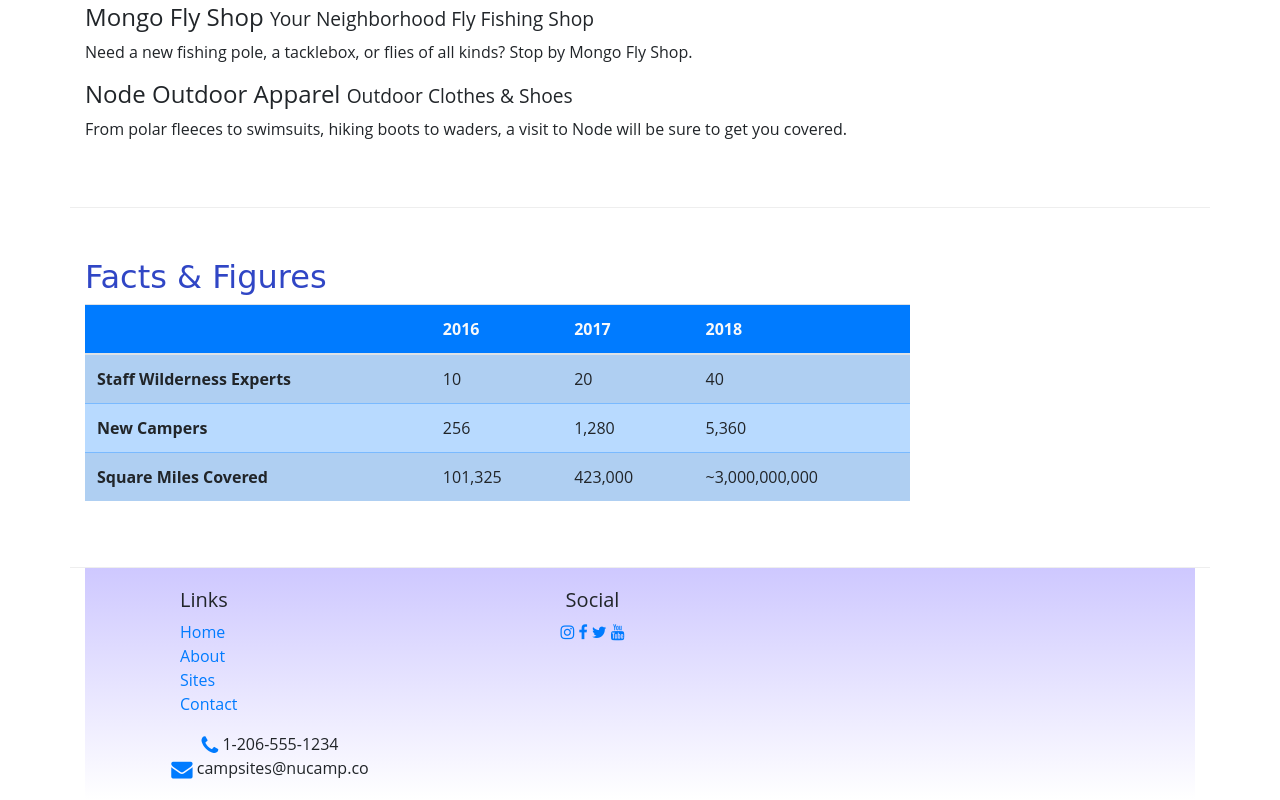
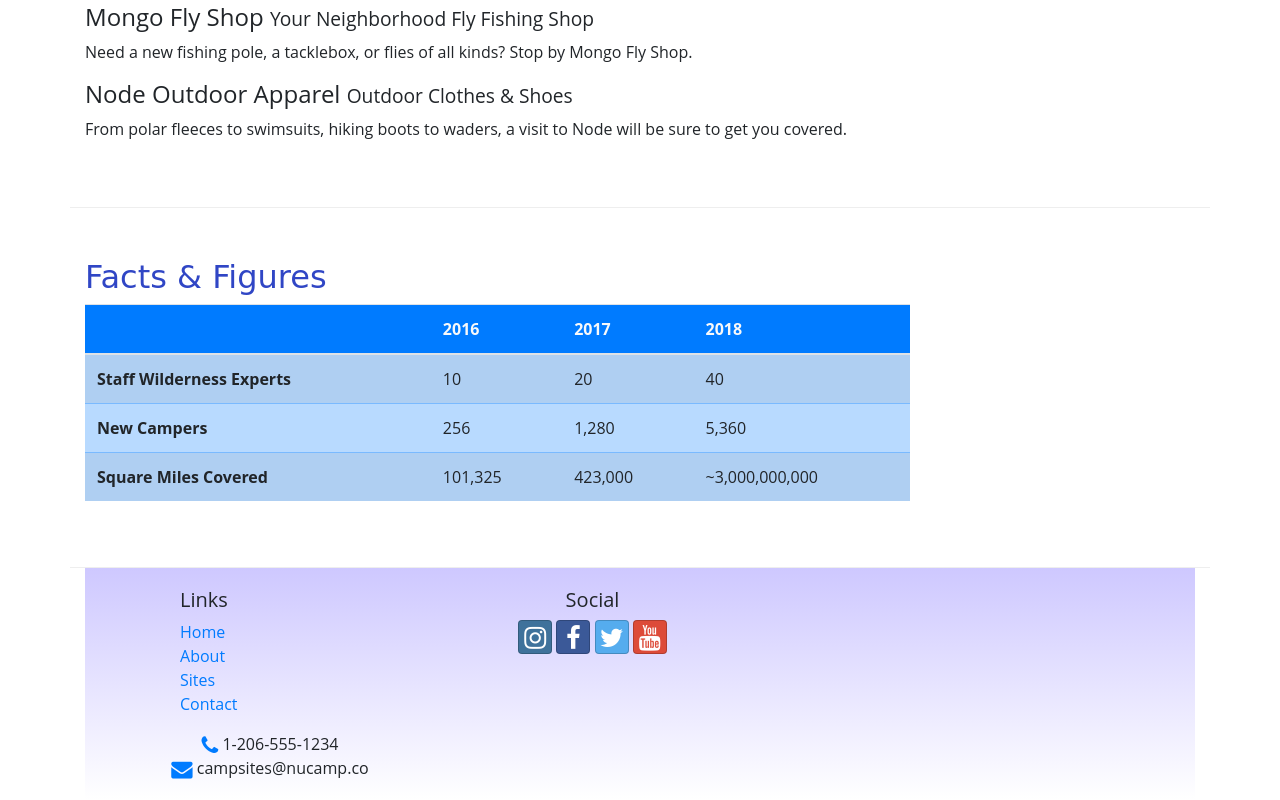
Before and after one commit to bulletmagnet123/SchoolWorkNucampsite, a website: page aboutus.html in a window 1280 px wide. Shown: the part 982-1782 px from the top of the page. Drawn offline with nearby package versions, Linux system fonts and the light colour scheme.

Commit message:
updated the social icons

```diff
--- a/aboutus.html
+++ b/aboutus.html
@@ -167,10 +167,10 @@
             </div>
             <div class="col-6 col-sm-5 text-center">
                 <h5>Social</h5>
-                <a href="http://instagram.com/"><i class="fa fa-instagram"></i></a>
-                <a href="http://facebook.com/"><i class="fa fa-facebook"></i></a>
-                <a href="http://twitter.com/"><i class="fa fa-twitter"></i></a>
-                <a href="http://youtube.com/"><i class="fa fa-youtube"></i></a>
+                <a class="btn btn-social-icon btn-instagram" href="http://instagram.com/"><i class="fa fa-instagram"></i></a>
+                <a class="btn btn-social-icon btn-facebook" href="http://facebook.com/"><i class="fa fa-facebook"></i></a>
+                <a class="btn btn-social-icon btn-twitter" href="http://twitter.com/"><i class="fa fa-twitter"></i></a>
+                <a class="btn btn-social-icon btn-google" href="http://youtube.com/"><i class="fa fa-youtube"></i></a>
             </div>
         </div>
         <div class="col-sm-4 text-center">
```
Also changed, not shown: index.html (+4 -4 lines).
